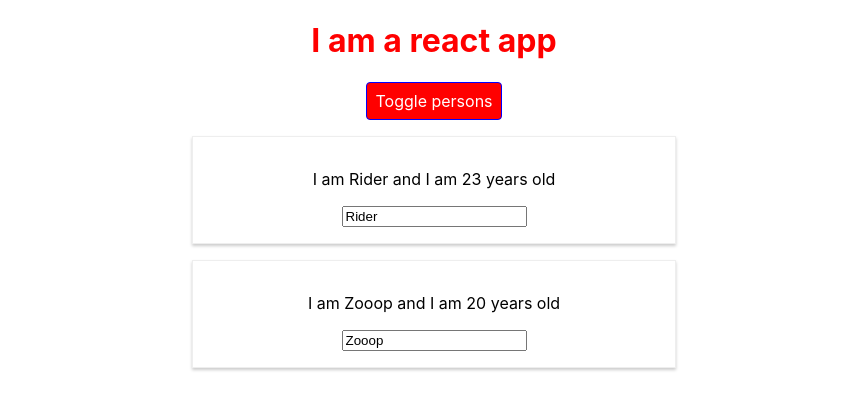
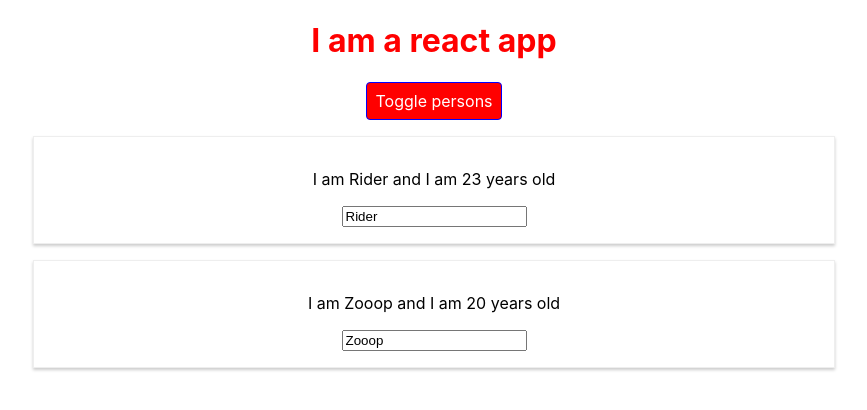
Before and after one commit to riderjensen/react-practice, a React (Create React App) app: page / in a window 1280 px wide. Both pictures are taken after a click on the button "Toggle persons". Shown: the top 410 px of the page, without its empty margins (206-1073 px from the left). Built offline with nearby package versions, Linux system fonts and the light colour scheme.

Commit message:
Removing radium to try CSS soped

```diff
--- a/src/App.js
+++ b/src/App.js
@@ -1,6 +1,5 @@
 import React, { Component } from 'react';
 import './App.css';
-import Radium, { StyleRoot } from 'radium';
 
 import Person from './Person/Person';
 
@@ -58,18 +57,13 @@
 			padding: '8px',
 			borderRadius: '4px',
 			color: 'white',
-			':hover': {
-				backgroundColor: 'rebeccaPurple'
-			}
 		};
 
 		let persons = null;
 
 		if (this.state.showPersons) {
 			style.backgroundColor = 'red';
-			style[':hover'] = {
-				backgroundColor: 'pink'
-			}
+
 
 			persons = (
 				<div>
@@ -97,7 +91,6 @@
 		}
 
 		return (
-			<StyleRoot>
 			<div className="App">
 				<h1 className={classes.join(' ')}>I am a react app</h1>
 
@@ -106,12 +99,8 @@
 					onClick={this.togglePersonsHandler}>Toggle persons</button>
 				{persons}
 			</div>
-
-			</StyleRoot>
-
-
 		);
 	}
 }
 
-export default Radium(App);
+export default App;
--- a/src/Person/Person.js
+++ b/src/Person/Person.js
@@ -1,21 +1,16 @@
 import React from 'react';
-import Radium from 'radium';
 
 import './Person.css';
 
 const person = (props) => {
-	const style = {
-		'@media (min-width: 500px)': {
-			width: '450px'
-		}
-	};
+
 
 	return (
-		<div className="Person" style={style}>
+		<div className="Person" >
 			<p onClick={props.click}>I am {props.name} and I am {props.age} years old</p>
 			<input type="text" onChange={props.changed} value={props.name} />
 		</div>
 	)
 }
 
-export default Radium(person);
+export default person;
```
Lines whose indentation alone changed are shown as unchanged.
